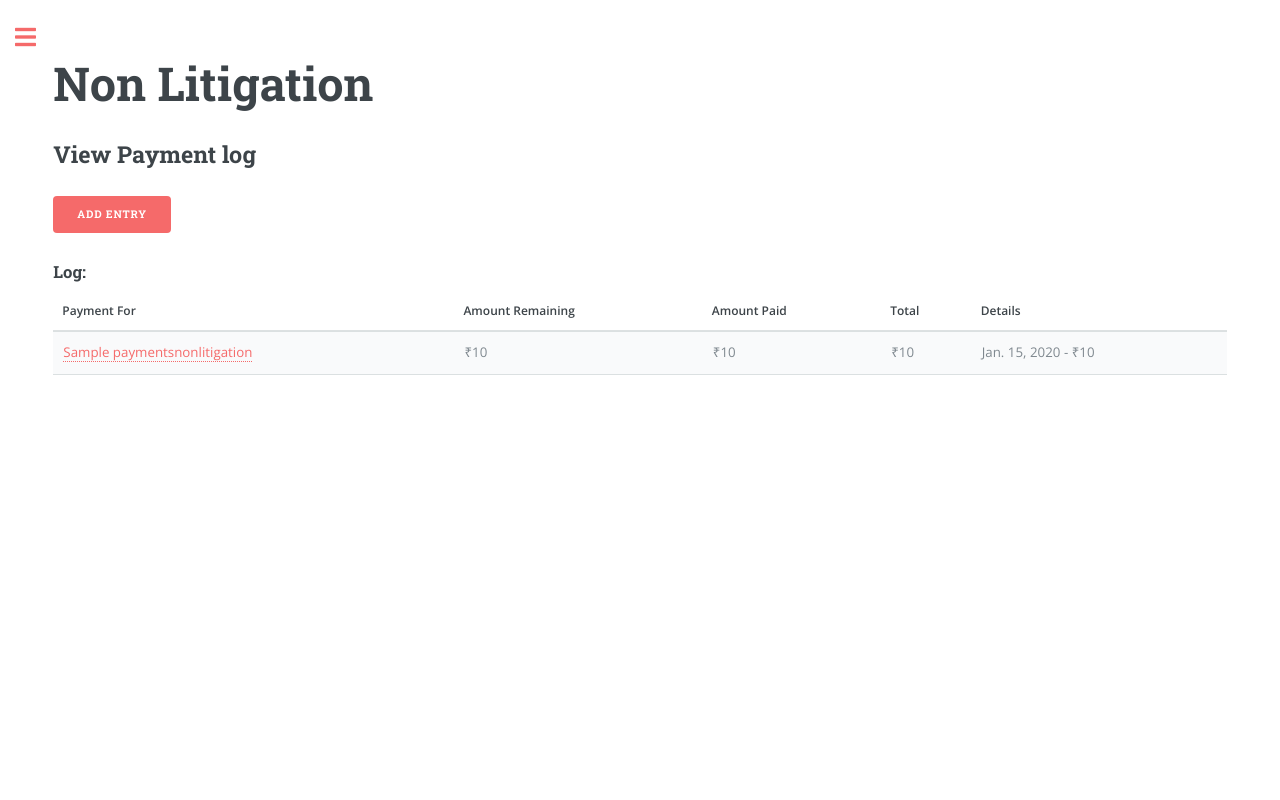
After one commit to A-a2008/Work-Management, a Django app: page /nonlitigation/payments/1/ in a window 1280 px wide. The commit adds this page. Run offline with Django 5.2, Linux system fonts and the light colour scheme; tables that the repository leaves empty hold one stand-in row (values such as "Sample post").

Commit message:
Payments

```diff
--- a/ClientManagement/main/models.py
+++ b/ClientManagement/main/models.py
@@ -101,3 +101,55 @@ class WorkNonLitigation(models.Model):
 
     def __str__(self) -> str:
         return self.work
+
+class PaymentsLitigation(models.Model):
+    litigation = models.ForeignKey(Litigation, on_delete=models.CASCADE)
+    name = models.CharField(max_length=1000)
+    amount = models.IntegerField()
+    amount_paid = models.IntegerField(default=0)
+    amount_pending = models.IntegerField()
+    total_paid = models.IntegerField(default=0)
+
+    def save(self, *args, **kwards):
+        if not self.pk:
+            self.amount_pending = self.amount
+        self.amount_pending = self.amount_pending - self.amount_paid
+        self.total_paid += self.amount_paid
+        super().save(*args, **kwards)
+
+    def __str__(self) -> str:
+        return f"{self.name} - {self.litigation.name}"
+
+class PaymentsLitigationDate(models.Model):
+    payment = models.ForeignKey(PaymentsLitigation, on_delete=models.CASCADE)
+    date_paid = models.DateField()
+    amount = models.IntegerField()
+
+    def __str__(self) -> str:
+        return f"{self.payment.name} - {self.amount} - {self.date_paid}"
+
+class PaymentsNonLitigation(models.Model):
+    non_litigation = models.ForeignKey(NonLitigation, on_delete=models.CASCADE)
+    name = models.CharField(max_length=1000)
+    amount = models.IntegerField()
+    amount_paid = models.IntegerField(default=0)
+    amount_pending = models.IntegerField()
+    total_paid = models.IntegerField(default=0)
+
+    def save(self, *args, **kwards):
+        if not self.pk:
+            self.amount_pending = self.amount
+        self.amount_pending = self.amount_pending - self.amount_paid
+        self.total_paid += self.amount_paid
+        super().save(*args, **kwards)
+
+    def __str__(self) -> str:
+        return f"{self.name} - {self.non_litigation.name}"
+
+class PaymentsNonLitigationDate(models.Model):
+    payment = models.ForeignKey(PaymentsNonLitigation, on_delete=models.CASCADE)
+    date_paid = models.DateField()
+    amount = models.IntegerField()
+
+    def __str__(self) -> str:
+        return f"{self.payment.name} - {self.amount} - {self.date_paid}"
--- a/ClientManagement/main/urls.py
+++ b/ClientManagement/main/urls.py
@@ -21,4 +21,10 @@ urlpatterns = [
     path("nonlitigation/work/new/stage1/<int:file_id>/", views.nonlitigation_work_stage1_new, name="nonlitigation_work_stage1_new"),
     path("nonlitigation/work/new/stage1/other/<int:file_id>/", views.nonlitigation_work_stage1_other, name="nonlitigation_work_stage1_other"),
     path("nonlitigation/work/new/stage2/<int:file_id>/", views.nonlitigation_work_stage2_new, name="nonlitigation_work_stage2_new"),
+    path("litigation/payments/<int:file_id>/", views.litigation_payments, name="litigation_payments"),
+    path("nonlitigation/payments/<int:file_id>/", views.nonlitigation_payments, name="nonlitigation_payments"),
+    path("litigation/payments/new/<int:file_id>/", views.litigation_payments_new, name="litigation_payments_new"),
+    path("nonlitigation/payments/new/<int:file_id>/", views.nonlitigation_payments_new, name="nonlitigation_payments_new"),
+    path("litigation/payments/edit/<int:payment_id>/", views.litigation_payments_edit, name="litigation_payments_edit"),
+    path("nonlitigation/payments/edit/<int:payment_id>/", views.nonlitigation_payments_edit, name="nonlitigation_payments_edit"),
 ]
--- a/ClientManagement/main/views.py
+++ b/ClientManagement/main/views.py
@@ -1,4 +1,5 @@
 from django.shortcuts import render, redirect
+from django.contrib.auth.models import Group
 from django.apps import apps
 from accounts.models import User
 from datetime import datetime, timedelta
@@ -8,6 +9,10 @@ Litigation = apps.get_model("main", "Litigation")
 WorkLigitation = apps.get_model("main", "WorkLigitation")
 NonLitigation = apps.get_model("main", "NonLitigation")
 WorkNonLitigation = apps.get_model("main", "WorkNonLitigation")
+PaymentsLitigation = apps.get_model("main", "PaymentsLitigation")
+PaymentsNonLitigation = apps.get_model("main", "PaymentsNonLitigation")
+PaymentsLitigationDate = apps.get_model("main", "PaymentsLitigationDate")
+PaymentsNonLitigationDate = apps.get_model("main", "PaymentsNonLitigationDate")
 
 # Create your views here.
 
@@ -47,14 +52,18 @@ def litigation_view_all(request):
     }
     return render(request, "main/litigation_view_all.html", data)
 
-def litigation_view_file(request, file_id):
+def litigation_view_file(request, file_id): # TODO: Arrange works in reverse order. Both litigation and non litigation
     file = Litigation.objects.get(id=file_id)
     document_link = True if file.document_link else False
     works = WorkLigitation.objects.filter(litigation=file)
+    user = User.objects.get(id=request.user.id)
+    group = Group.objects.get(name="Admin")
+
     data = {
         "file": file,
         "works": works,
         "document_link": document_link,
+        "is_admin": True if group in user.groups.all() else False,
     }
     return render(request, "main/litigation_view_file.html", data)
 
@@ -157,11 +166,14 @@ def nonlitigation_view_file(request, file_id):
     file = NonLitigation.objects.get(id=file_id)
     document_link = True if file.document_link else False
     works = WorkNonLitigation.objects.filter(non_litigation=file)
+    user = User.objects.get(id=request.user.id)
+    group = Group.objects.get(name="Admin")
 
     data = {
         "file": file,
         "works": works,
         "document_link": document_link,
+        "is_admin": True if group in user.groups.all() else False,
     }
     return render(request, "main/nonlitigation_view_file.html", data)
 
@@ -328,3 +340,129 @@ def nonlitigation_mark_unfinished_work(request, work_id):
     work.save()
 
     return redirect(f"/litigation/view/{work.non_litigation.id}#work-{work.id}/")
+
+def litigation_payments(request, file_id):
+    file = Litigation.objects.get(id=file_id)
+    payments = PaymentsLitigation.objects.filter(litigation=file)
+    payments_dates = []
+    for payment in payments:
+        dates = PaymentsLitigationDate.objects.filter(payment=payment)
+        payments_dates.append((payment, dates))
+
+    data = {
+        "file": file,
+        "payments_dates": payments_dates,
+    }
+
+    return render(request, "main/litigation_payments.html", data)
+
+def nonlitigation_payments(request, file_id):
+    file = NonLitigation.objects.get(id=file_id)
+    payments = PaymentsNonLitigation.objects.filter(non_litigation=file)
+    payments_dates = []
+    for payment in payments:
+        dates = PaymentsNonLitigationDate.objects.filter(payment=payment)
+        payments_dates.append((payment, dates))
+
+    data = {
+        "file": file,
+        "payments_dates": payments_dates,
+    }
+
+    return render(request, "main/nonlitigation_payments.html", data)
+
+def litigation_payments_new(request, file_id):
+    if request.method == "POST":
+        file = Litigation.objects.get(id=file_id)
+        name = request.POST["name"]
+        amount = int(request.POST["amount"])
+
+        PaymentsLitigation.objects.create(
+            litigation=file,
+            name=name,
+            amount=amount,
+        )
+
+        return redirect(f"/litigation/payments/{file_id}/")
+    else:
+        file = Litigation.objects.get(id=file_id)
+
+        data = {
+            "file": file,
+            "litigation": True,
+        }
+
+        return render(request, "main/payments_new.html", data)
+
+def nonlitigation_payments_new(request, file_id):
+    if request.method == "POST":
+        file = NonLitigation.objects.get(id=file_id)
+        name = request.POST["name"]
+        amount = int(request.POST["amount"])
+
+        PaymentsNonLitigation.objects.create(
+            non_litigation=file,
+            name=name,
+            amount=amount,
+        )
+
+        return redirect(f"/nonlitigation/payments/{file_id}/")
+    else:
+        file = NonLitigation.objects.get(id=file_id)
+
+        data = {
+            "file": file,
+            "litigation": False,
+        }
+
+        return render(request, "main/payments_new.html", data)
+
+def litigation_payments_edit(request, payment_id):
+    if request.method == "POST":
+        payment = PaymentsLitigation.objects.get(id=payment_id)
+        amount_paid = int(request.POST["amount_paid"])
+
+        payment.amount_paid = amount_paid
+        payment.save()
+
+        PaymentsLitigationDate.objects.create(
+            payment=payment,
+            date_paid=datetime.now().date(),
+            amount=amount_paid,
+        )
+
+        return redirect(f"/litigation/payments/{payment.litigation.id}/")
+    else:
+        payment = PaymentsLitigation.objects.get(id=payment_id)
+
+        data = {
+            "litigation": True,
+            "payment": payment,
+        }
+
+        return render(request, "main/payments_edit.html", data)
+
+def nonlitigation_payments_edit(request, payment_id):
+    if request.method == "POST":
+        payment = PaymentsNonLitigation.objects.get(id=payment_id)
+        amount_paid = int(request.POST["amount_paid"])
+
+        payment.amount_paid = amount_paid
+        payment.save()
+
+        PaymentsNonLitigationDate.objects.create(
+            payment=payment,
+            date_paid=datetime.now().date(),
+            amount=amount_paid,
+        )
+
+        return redirect(f"/nonlitigation/payments/{payment.non_litigation.id}/")
+    else:
+        payment = PaymentsNonLitigation.objects.get(id=payment_id)
+
+        data = {
+            "litigation": False,
+            "payment": payment,
+        }
+
+        return render(request, "main/payments_edit.html", data)
--- a/ClientManagement/static/assets/css/main.css
+++ b/ClientManagement/static/assets/css/main.css
@@ -1034,6 +1034,7 @@ input[type="tel"],
 input[type="search"],
 input[type="url"],
 input[type="date"],
+input[type="number"],
 select,
 textarea {
   -moz-appearance: none;
@@ -1057,6 +1058,7 @@ textarea {
   input[type="search"]:invalid,
   input[type="url"]:invalid,
   input[type="date"]:invalid,
+  input[type="number"]:invalid,
   select:invalid,
   textarea:invalid {
     box-shadow: none; }
@@ -1067,6 +1069,7 @@ textarea {
   input[type="search"]:focus,
   input[type="url"]:focus,
   input[type="date"]:focus,
+  input[type="number"]:focus,
   select:focus,
   textarea:focus {
     border-color: #f56a6a;
@@ -1095,6 +1098,7 @@ input[type="tel"],
 input[type="search"],
 input[type="url"],
 input[type="date"],
+input[type="number"],
 select {
   height: 2.75em; }
 
--- /dev/null
+++ b/ClientManagement/templates/main/nonlitigation_payments.html
@@ -0,0 +1,51 @@
+{% extends 'base.html' %}
+
+{% block content %}
+<section>
+    <header class="main">
+        <h1>Non Litigation</h1>
+        <h2>View Payment log</h2>
+    </header>
+    <p>
+        <a href="{% url 'nonlitigation_payments_new' file_id=file.id %}" class="button primary">Add Entry</a>
+        <br>
+        {% if payments_dates %}
+        <h3>Log:</h3>
+        <div class="table-wrapper">
+            <table>
+                <thead>
+                    <tr>
+                        <th>Payment For</th>
+                        <th>Amount Remaining</th>
+                        <th>Amount Paid</th>
+                        <th>Total</th>
+                        <th>Details</th>
+                    </tr>
+                </thead>
+                <tbody>
+                        {% for payment, dates in payments_dates %}
+                        <tr>
+                            <td><a href="{% url 'nonlitigation_payments_edit' payment_id=payment.id %}">{{ payment.name }}</a></td>
+                            <td>₹{{ payment.amount_pending }}</td>
+                            <td>₹{{ payment.total_paid }}</td>
+                            <td>₹{{ payment.amount }}</td>
+                            <td>
+                                {% if dates %}
+                                {% for date in dates %}
+                                {{ date.date_paid }} - ₹{{ date.amount }}<br>
+                                {% endfor %}
+                                {% else %}
+                                Not Done
+                                {% endif %}
+                            </td>
+                        </tr>
+                        {% endfor %}
+                </tbody>
+            </table>
+        </div>
+        {% else %}
+        <h3>No payments made yet! Consider adding the Consultation Fees</h3>
+        {% endif %}
+    </p>
+</section>
+{% endblock %}
```
Also changed, not shown: ClientManagement/assets/assets/css/main.css (+12 -0 lines), ClientManagement/main/admin.py (+6 -1 lines), ClientManagement/templates/main/litigation_payments.html (added, +51 -0 lines), ClientManagement/templates/main/litigation_view_file.html (+7 -4 lines), ClientManagement/templates/main/nonlitigation_view_file.html (+7 -4 lines), ClientManagement/templates/main/payments_edit.html (added, +35 -0 lines), ClientManagement/templates/main/payments_new.html (added, +36 -0 lines), ClientManagement/main/migrations/0010_paymentslitigation_paymentsnonlitigation.py (added), ClientManagement/main/migrations/0011_alter_paymentslitigation_amount_paid.py (added), ClientManagement/main/migrations/0012_alter_paymentslitigation_date_paid.py (added), ClientManagement/main/migrations/0013_remove_paymentslitigation_date_paid_and_more.py (added), ClientManagement/main/migrations/0014_paymentslitigation_total_paid_and_more.py (added).
